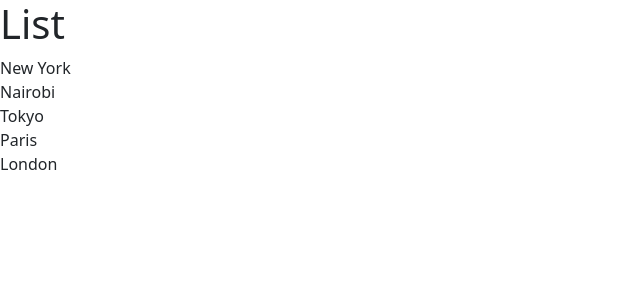
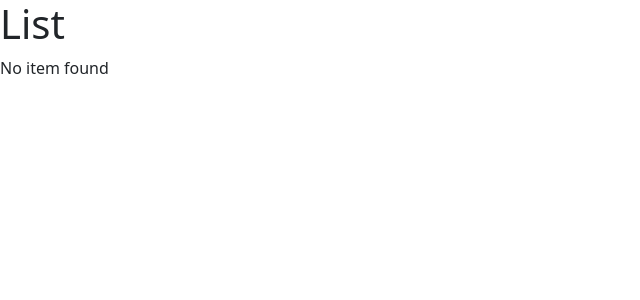
Before and after one commit to ManNjoro/game-on, a React (Vite) app: page / in a window 1280 px wide. Shown: the top 300 px of the page, without its empty margins (0-640 px from the left). Built offline with nearby package versions, Linux system fonts and the light colour scheme.

Commit message:
"Updated ListGroup component to initialize items array, then reset it to empty, and added conditional rendering of 'No item found' message."

```diff
--- a/src/components/ListGroup.tsx
+++ b/src/components/ListGroup.tsx
@@ -1,9 +1,11 @@
 function ListGroup() {
-  const items = ["New York", "Nairobi", "Tokyo", "Paris", "London"];
+  let items = ["New York", "Nairobi", "Tokyo", "Paris", "London"];
+  items = [];
 
   return (
     <>
       <h1>List</h1>
+      {items.length === 0 && <p>No item found</p>}
       <ul className="list-group">
         {items.map((item) => (
           <li key={item}>{item}</li>
```
